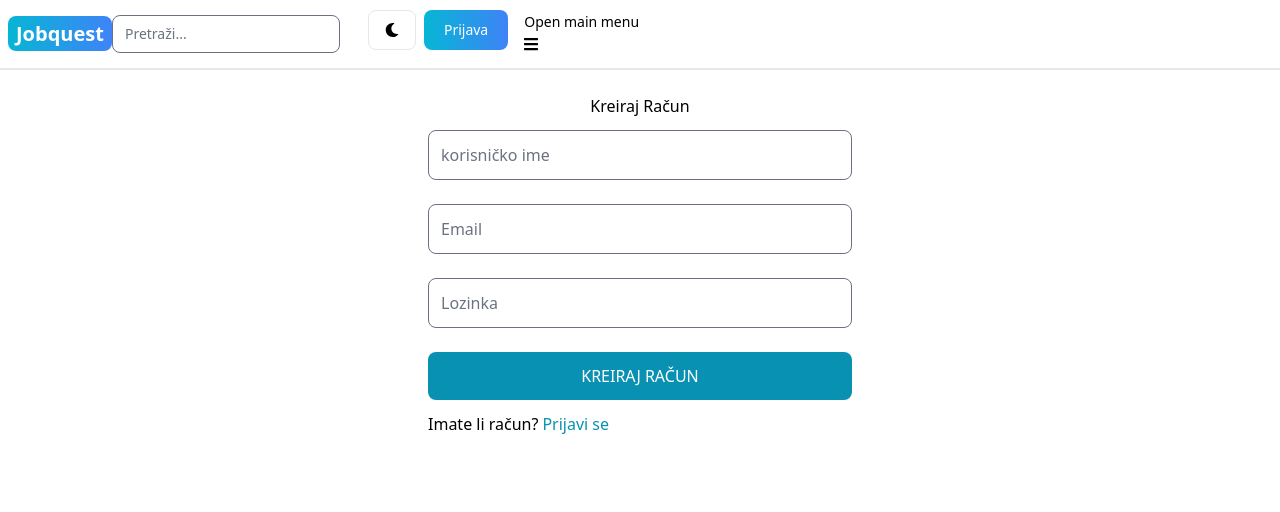
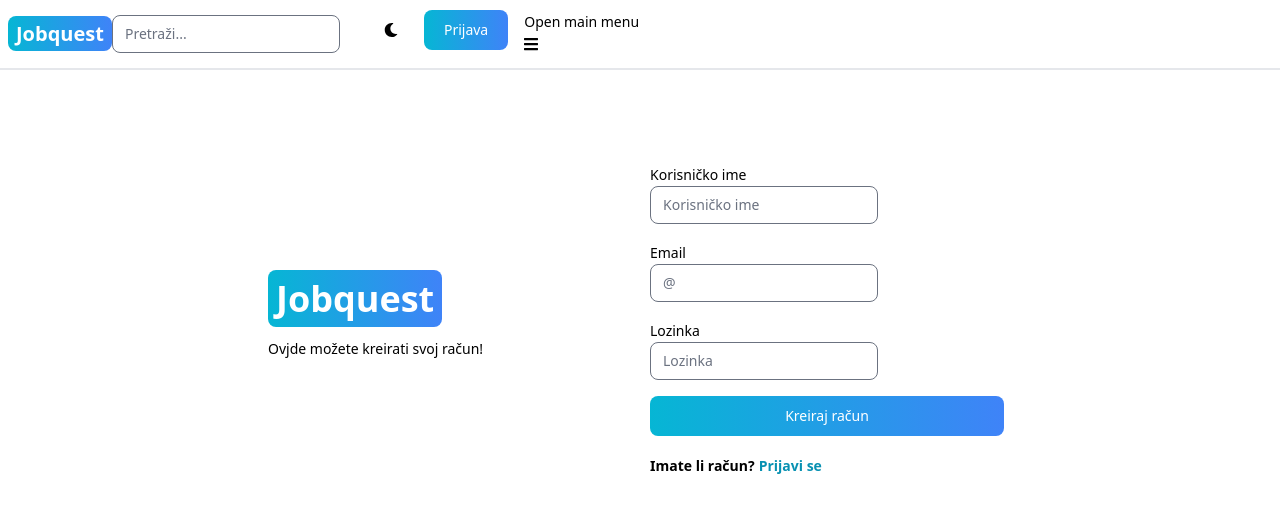
Before and after one commit to randimohorovic/Frontend, a React (Vite) app in the folder Jobquest/: page /sign-up in a window 1280 px wide. Shown: the top 512 px of the page. Built offline with nearby package versions, Linux system fonts and the light colour scheme.

Commit message:
Update SignUp.jsx
dodat funkcije na signup

```diff
--- a/Jobquest/src/views/SignUp.jsx
+++ b/Jobquest/src/views/SignUp.jsx
@@ -1,63 +1,77 @@
 import { useState } from "react";
+import { Label, TextInput } from "flowbite-react";
 import { Link, useNavigate } from "react-router-dom";
 
 export default function SignUp() {
-  const [userData, setFormData] = useState({});
-  const [error, setError] = useState({});
-  const navigate = useNavigate();
-  const handleChange = (e) => {
-    setFormData({
-      ...userData,
-      [e.target.id]: e.target.value,
-    });
-  };
-  console.log(userData);
-  const handleSubmit = async (e) => {
-    e.preventDefault();
-    const res = await fetch("/backend/auth/signup", {
-      method: "POST",
-      headers: { "Content-Type": "application/json" },
-      body: JSON.stringify(userData),
-    });
-    const data = await res.json();
-    if (data.success === false) {
-      setError(data.message);
-      return;
-    }
+  // const [userData, setFormData] = useState({});
+  // const [error, setError] = useState({});
+  // const navigate = useNavigate();
+  // const onchange = (e) => {
+  //   setFormData({
+  //     ...userData,
+  //     [e.target.id]: e.target.value,
+  //   });
+  // };
+  // console.log(userData);
+  // const handleSubmit = async (e) => {
+  //   e.preventDefault();
+  //   const res = await fetch("/backend/auth/signup", {
+  //     method: "POST",
+  //     headers: { "Content-Type": "application/json" },
+  //     body: JSON.stringify(userData),
+  //   });
+  //   const data = await res.json();
+  //   if (data.success === false) {
+  //     setError(data.message);
+  //     return;
+  //   }
 
-    console.log(data);
-  };
-  console.log(userData);
+  //   console.log(data);
+  // };
+  // console.log(userData);
   return (
-    <div className="p-3 max-w-md mx-auto">
-      <h1 className="text3xl text-center font-sans my-3">Kreiraj Račun</h1>
-      <form onSubmit={handleSubmit} className="flex flex-col gap-6">
-        <input
+    <div className="main-h-screen mt-20">
+      <div
+        className="flex p-3 max-w-3xl mx-auto flex-col md:flex-row md:items-center
+      gap-5"
+      >
+        {/* ljeva strana */}
+        <div className="flex-1">
+          <Link to="/" className="text-4xl font-bold">
+            <span className="px-2 py-1 bg-gradient-to-r from-cyan-500 to-blue-500 rounded-lg text-white">
+              Jobquest
+            </span>
+          </Link>
+          <p className="text-sm mt-5">Ovjde možete kreirati svoj račun!</p>
+        </div>
+
+        {/* desna strana*/}
+        <div className="flex-1">
+          <form className="flex flex-col gap-4">
+            <div>
+              <Label value="Korisničko ime" />
+              <TextInput
                 type="text"
-          placeholder="korisničko ime"
-          className="border p-3 rounded-lg"
+                placeholder="Korisničko ime"
                 id="username"
-          onChange={handleChange}
               />
-        <input
-          type="email"
-          placeholder="Email"
-          className="border p-3 rounded-lg"
-          id="email"
-          onChange={handleChange}
-        />
-        <input
-          type="password"
-          placeholder="Lozinka "
-          className="border p-3 rounded-lg"
-          id="password"
-          onChange={handleChange}
-        />
-        <button className="bg-cyan-600 text-white p-3 rounded-lg uppercase hover:opacity-95 disabled:opacity-65">
+            </div>
+            <div>
+              <Label value="Email" />
+              <TextInput type="text" placeholder="@" id="email" />
+            </div>
+            <div>
+              <Label value="Lozinka" />
+              <TextInput type="text" placeholder="Lozinka" id="password" />
+            </div>
+            <button
+              type="submit"
+              class="text-white bg-gradient-to-r from-cyan-500 to-blue-500 hover:bg-gradient-to-bl focus:ring-4 focus:outline-none focus:ring-cyan-300 dark:focus:ring-cyan-800  hidden sm:inline font-medium rounded-lg text-sm px-5 py-2.5 text-center me-2 mb-2"
+            >
               Kreiraj račun
             </button>
           </form>
-      <div className="flex gap-1 mt-3">
+          <div className="flex gap-1 mt-3 text-sm font-bold">
             <p>Imate li račun? </p>
             <Link to={"/sign-in"}>
               {" "}
@@ -65,5 +79,7 @@ export default function SignUp() {
             </Link>
           </div>
         </div>
+      </div>
+    </div>
   );
 }
```
Lines whose indentation alone changed are shown as unchanged.
